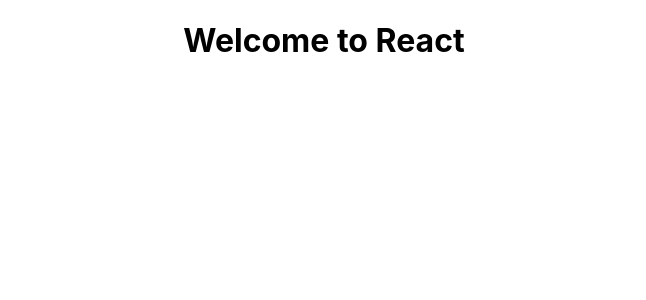
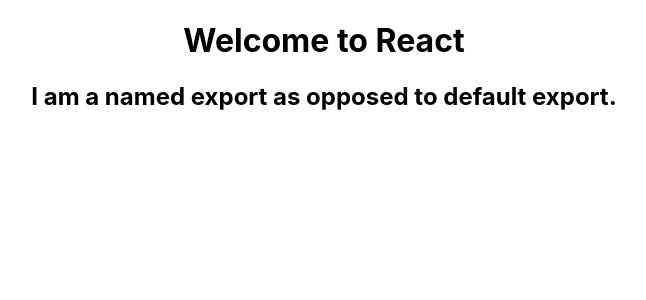
Before and after one commit to abhieshekumar/react-crash, a React (Create React App) app: page / in a window 1280 px wide. Shown: the top 300 px of the page, without its empty margins (316-962 px from the left). Built offline with nearby package versions, Linux system fonts and the light colour scheme.

Commit message:
Named Functional Component

```diff
--- a/src/App.js
+++ b/src/App.js
@@ -1,6 +1,7 @@
 import React, { Component } from 'react';
 import './App.css';
 import Greet from './components/Greet'  /* You may omit the .js extension */
+import { Greeting } from './components/GreetNamed' // for the named functional conponent
 
 class App extends Component {
   render() {
@@ -8,6 +9,7 @@ class App extends Component {
     return (
       <div className="App">
         <Greet/>
+        <Greeting/>
       </div>
     );
   }
--- /dev/null
+++ b/src/components/GreetNamed.js
@@ -0,0 +1,4 @@
+import React from 'react'
+
+/*Imported with exact same name as {Greeting } */
+export const Greeting = () => <h2>I am a named export as opposed to default export.</h2>
```
